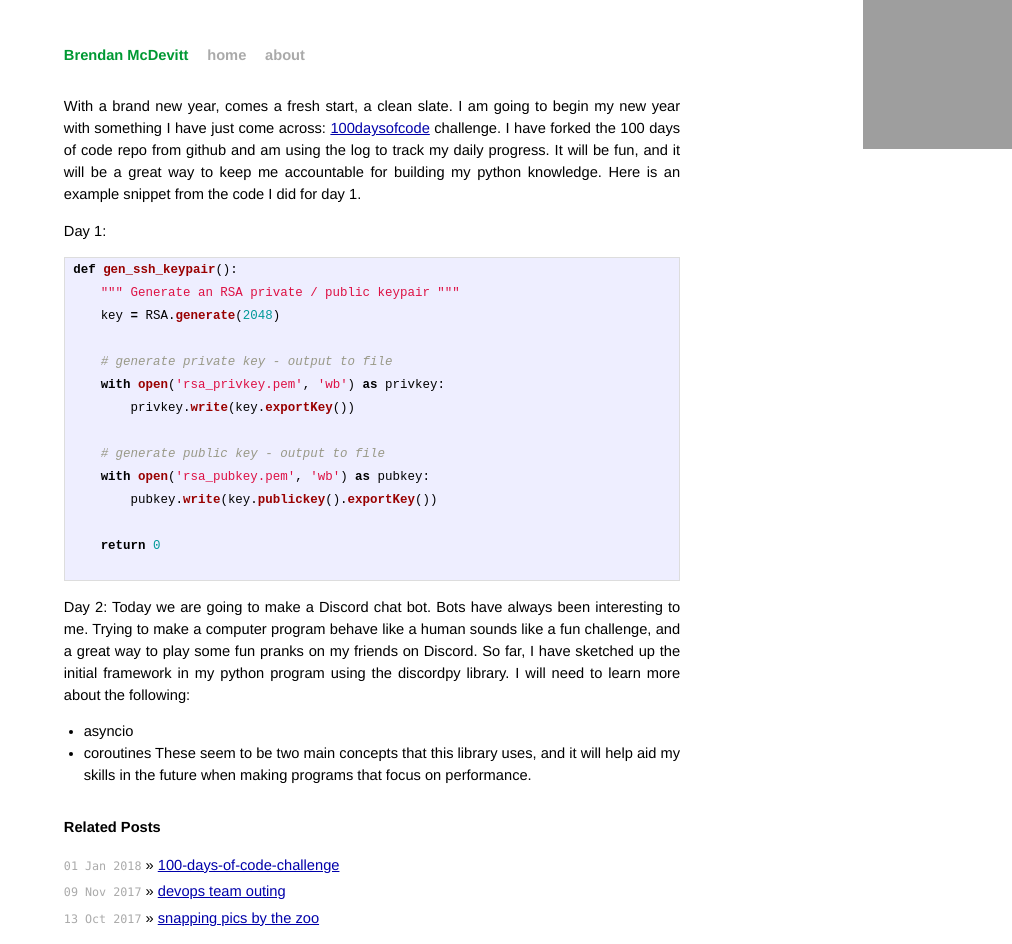
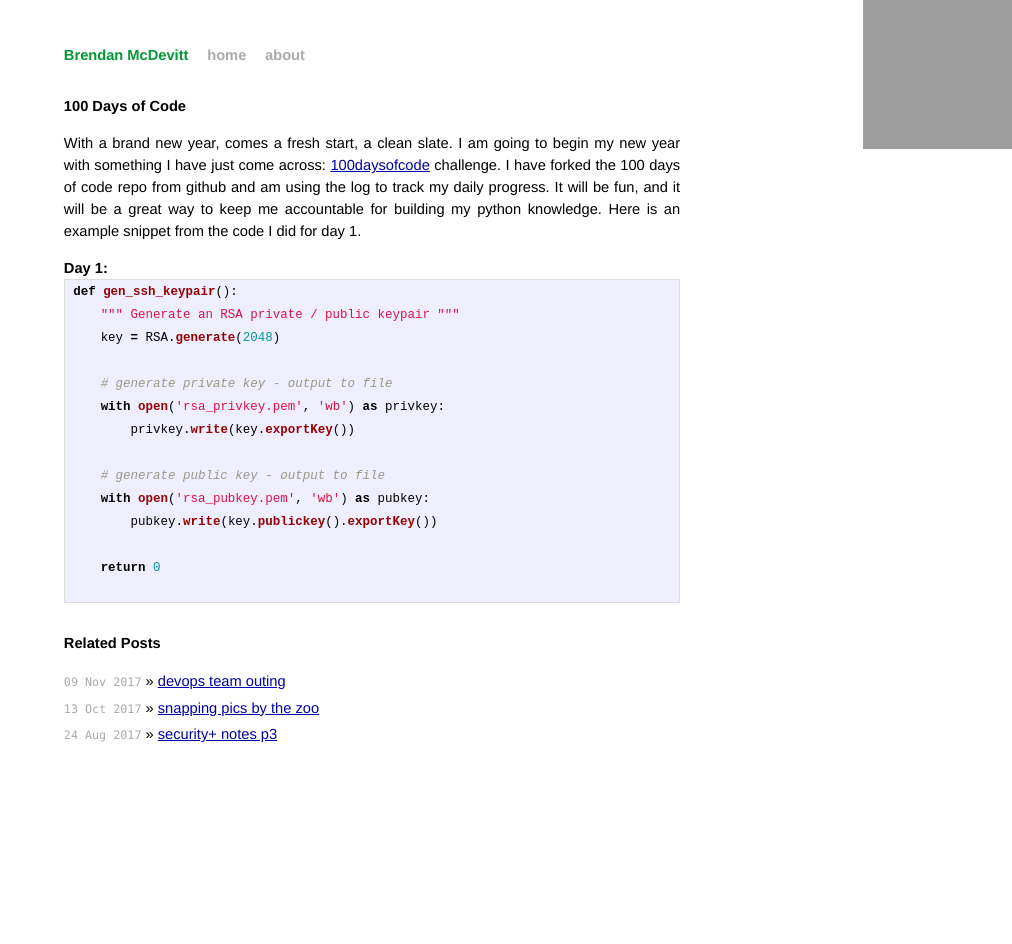
Before and after one commit to bpmcdevitt/brendan.mcdevitt.tech, a Jekyll site: the page built from _100-days-of-code/2018-01-01-100-days-of-code-day001.markdown, in a window 1280 px wide. Shown: the whole page, without its empty margins (268-1280 px from the left). Built offline with Jekyll 4.4.1, drawn with Linux system fonts in a browser that asks for light colours; grey boxes are pictures that could not be loaded.

Commit message:
made 100 days of code into a collection and separated each day into its own post

````diff
--- a/_posts/2018-01-01-100-days-of-code-challenge.markdown
+++ b/_100-days-of-code/2018-01-01-100-days-of-code-day001.markdown
@@ -1,9 +1,10 @@
 ---
 layout: post
-title:  "100-days-of-code-challenge"
+title:  "day 1"
 date:  2018-01-01
 categories: programming
 ---
+# 100 Days of Code
 
 With a brand new year, comes a fresh start, a clean slate. I am going to begin
 my new year with something I have just come across: [100daysofcode](http://100daysofcode.com/) challenge.
@@ -12,8 +13,9 @@ track my daily progress. It will be fun, and it will be a great way to keep me
 accountable for building my python knowledge. Here is an example snippet from
 the code I did for day 1.
 
-Day 1:
-```python
+### Day 1:
+{% highlight python %}
+
 def gen_ssh_keypair():
     """ Generate an RSA private / public keypair """
     key = RSA.generate(2048)
@@ -28,15 +30,4 @@ def gen_ssh_keypair():
 
     return 0
 
-```
-
-Day 2:
-Today we are going to make a Discord chat bot. Bots have always been interesting to me.
-Trying to make a computer program behave like a human sounds like a fun
-challenge, and a great way to play some fun pranks on my friends on Discord.
-So far, I have sketched up the initial framework in my python program using the
-discordpy library. I will need to learn more about the following:
-- asyncio
-- coroutines
-These seem to be two main concepts that this library uses, and it will help aid
-my skills in the future when making programs that focus on performance.
+{% endhighlight %}
--- a/_config.yml
+++ b/_config.yml
@@ -27,6 +27,9 @@ markdown: kramdown
 theme: minima
 plugins:
   - jekyll-feed
+collections:
+    100-days-of-code:
+      output: true
 
 # Exclude from processing.
 # The following items will not be processed, by default. Create a custom list
--- a/_posts/security+/2017-08-24-securty+-notes-part3.markdown
+++ b/_posts/security+/2017-08-24-securty+-notes-part3.markdown
@@ -1,3 +1,10 @@
+---
+layout: post
+title:  "security+ notes p3"
+date:  2017-08-24
+categories: certifications
+---
+
 ## Host Security
 - Common Criteria (CC)
 - Security Target (ST)
--- a/index.html
+++ b/index.html
@@ -9,4 +9,8 @@ title: brendan mcdevitt
     {% for post in site.posts %}
       <li><span>{{ post.date | date_to_string }}</span> &raquo; <a href="{{ post.url }}">{{ post.title }}</a></li>
     {% endfor %}
-</ul>
+  <h1>100 Days of Code</h1>
+    {% for item in site.100-days-of-code %}
+      <li><span>{{ item.date | date_to_string }}</span> &raquo; <a href="{{ item.url }}">{{ item.title }}</a></li>
+    {% endfor %}
+  </ul>
````
Also changed, not shown: _100-days-of-code/2018-01-01-100-days-of-code-day002.markdown (added, +19 -0 lines), _100-days-of-code/2018-01-01-100-days-of-code-day003.markdown (added, +17 -0 lines), _100-days-of-code/2018-01-01-100-days-of-code-day004.markdown (added, +16 -0 lines), _100-days-of-code/index.html (added, +11 -0 lines), _posts/100-days-of-code/2018-01-01-100-days-of-code-challenge.markdown (deleted, +0 -53 lines), _posts/security+/2017-08-22-security+-notes-part1.markdown (+20 -0 lines), _posts/security+/2017-08-23-security+-notes-part2.markdown (+7 -0 lines).
